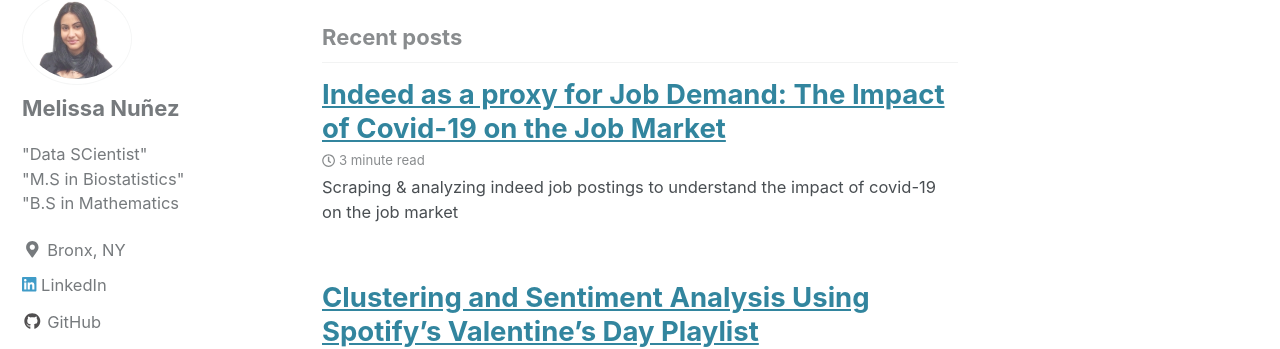
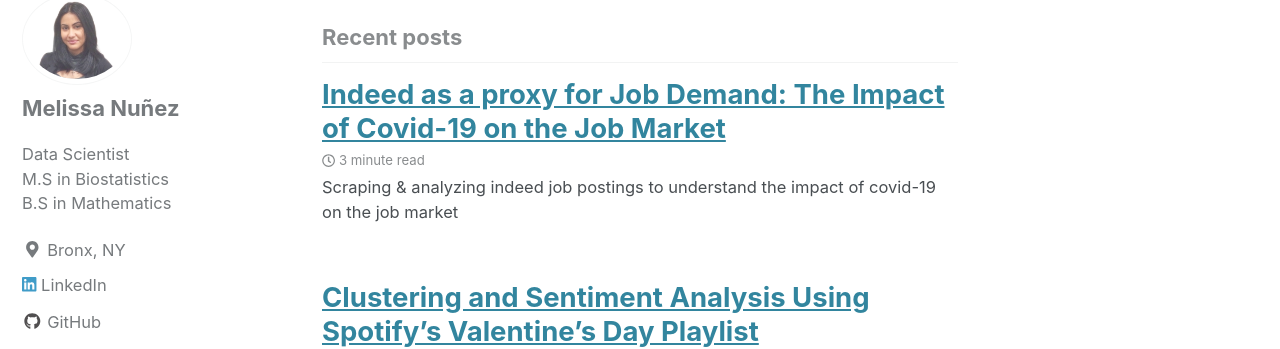
Before and after one commit to melissa-nunez/melissa-nunez.github.io, a Jekyll site: the page built from index.html, in a window 1280 px wide and 900 px high, scrolled down 495 px. Shown: the part 113-462 px from the top of the window. Built offline with Jekyll 4.4.1, drawn with Linux system fonts in a browser that asks for light colours; cached includes are drawn as plain includes; the list of posts is cut into pages by our own code.

```diff
--- a/_config.yml
+++ b/_config.yml
@@ -108,7 +108,7 @@ analytics:
 author:
   name             : "Melissa Nuñez"
   avatar           : "/images/bio.jpg" # path of avatar image, e.g. "/assets/images/bio-photo.jpg"
-  bio              : <p>"Data SCientist"<br>"M.S in Biostatistics"<br>"B.S in Mathematics</p>
+  bio              : <p>Data Scientist<br>M.S in Biostatistics<br>B.S in Mathematics</p>
   location         : "Bronx, NY"
   email            : "mn2824@columbia.edu"
   links:
```
